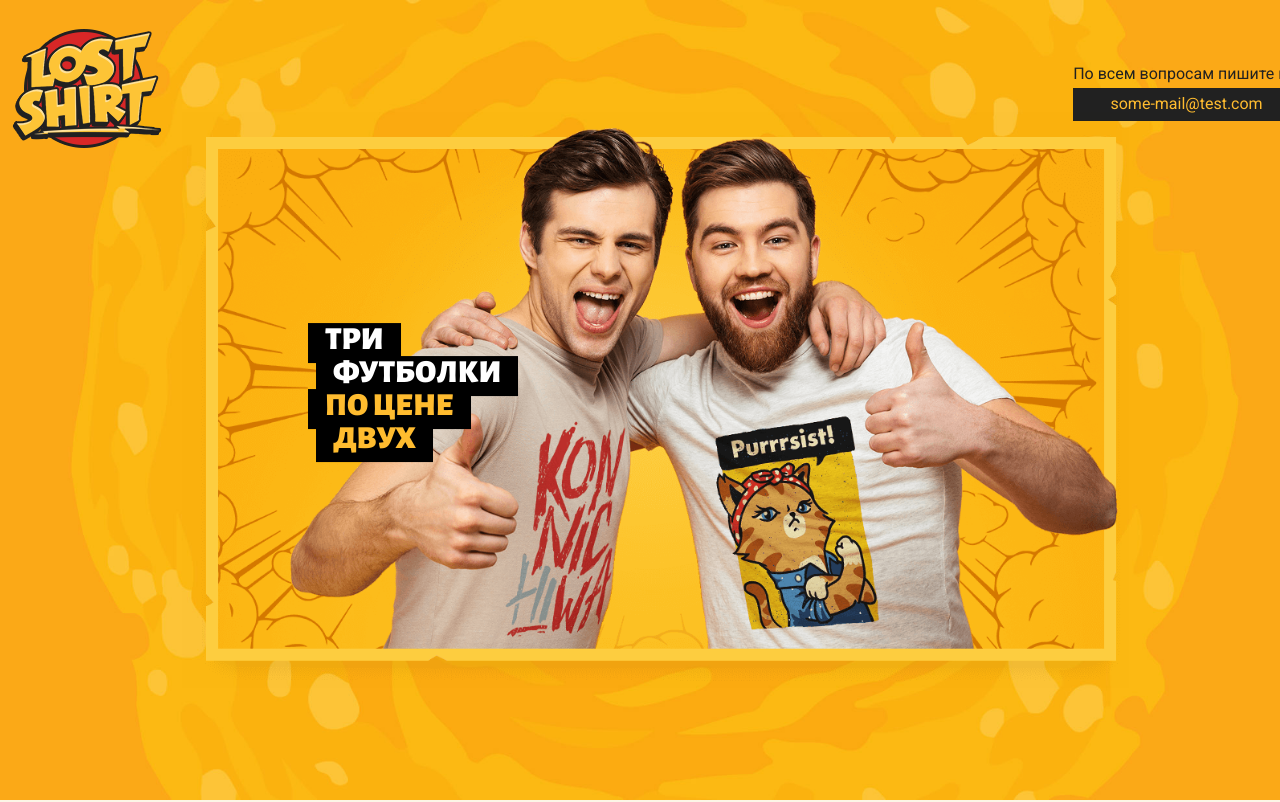
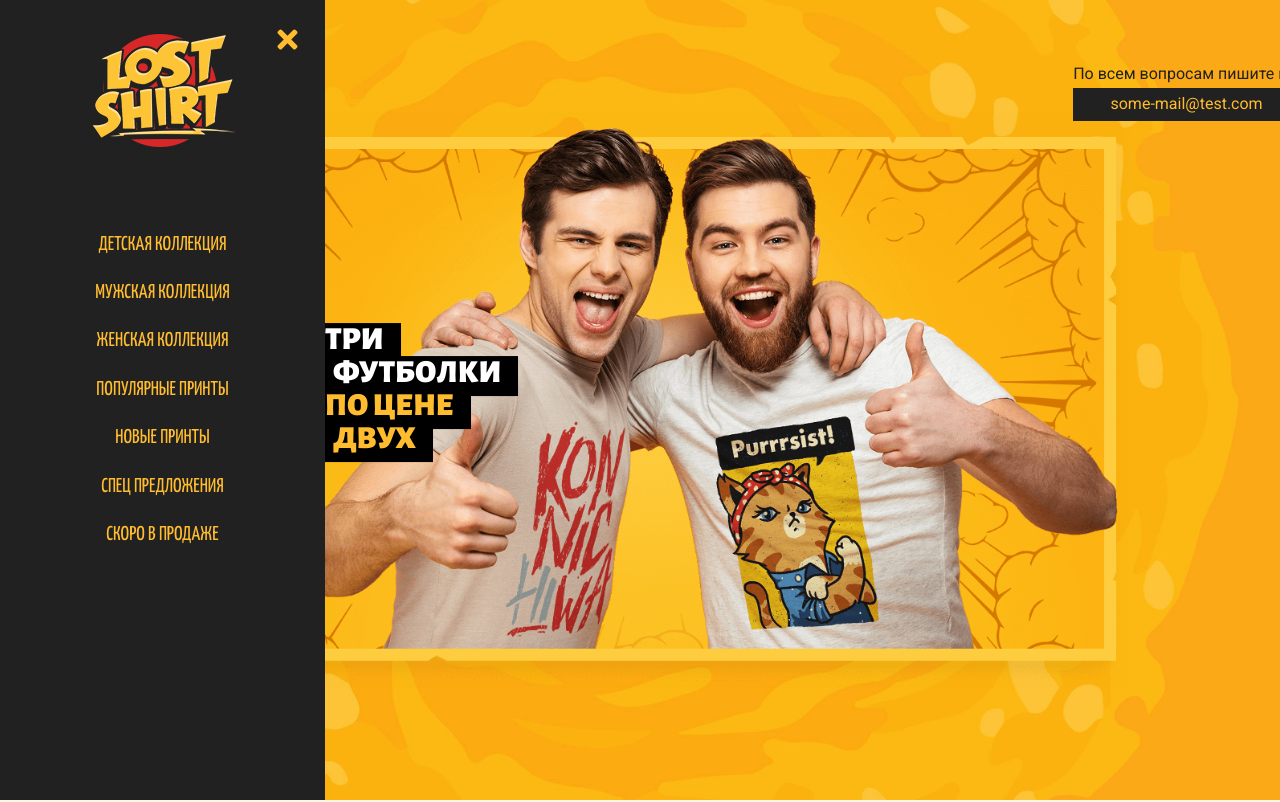
Before and after one commit to PavelKuz26/tShorst-shop, a plain HTML site: page index.html in a window 1280 px wide. Shown: the top 802 px of the page. Drawn offline with nearby package versions, Linux system fonts and the light colour scheme.

Commit message:
added sidebar section

```diff
--- a/css/style.css
+++ b/css/style.css
@@ -45,6 +45,67 @@ ul > li {
     background: url('../images/bg/hero.jpg') center center / cover no-repeat;
     margin-bottom: 130px;
 }
+.sidebar {
+    width: 75px;
+    position: absolute;
+    left: 0;
+    top: 0;
+    bottom: 0;
+    background: #212121;
+    box-sizing: border-box;
+    display: flex;
+    align-items: center;
+    justify-content: center;
+    flex-direction: column;
+}
+.sidebar__menu{
+    position: absolute;
+    left: -400px;
+}
+.sidebar--opened .sidebar__menu{
+    left: 0;
+    width: 100%;
+    text-align: center;
+}
+.sidebar__hamburger-icon{
+    width: 29px;
+    height: 29px;
+    fill: var(--yellow);
+}
+.sidebar__hamburger{
+    position: absolute;
+    top: 27px;
+    left: 50%;
+    transform: translate(-50%);
+}
+.sidebar--opened{
+    width: 325px;
+    padding: 0 3% 0 4%;
+}
+.sidebar--opened .sidebar__hamburger{
+    display: none;
+}
+.sidebar--opened .sidebar__header{
+    display: flex;
+}
+.sidebar__header{
+    position: absolute;
+    top: 29px;
+    left: 0;
+    right: 0;
+    display: none;
+    justify-content: center;
+}
+.sidebar__close-icon{
+    width: 29px;
+    height: 29px;
+    fill: var(--yellow);
+}
+.sidebar__close{
+    position: absolute;
+    top: -4px;
+    right: 23px;
+}
 .header{
     width: 1290px;
     margin: 0 auto;
@@ -73,6 +134,19 @@ ul > li {
     top: 50%;
     left: 50%;
     transform: translate(-50%, -50%);
+}
+.side-menu__item{
+    margin-bottom: 20px;
+}
+.side-menu__link{
+    font-size: 20px;
+    color: var(--yellow);
+    text-decoration: none;
+    text-transform: uppercase;
+    font-family: var(--titleFonts);
+}
+.side-menu__link:hover{
+    color: var(--red);
 }
 .fade-slider{
     width: 100%;
--- a/index.html
+++ b/index.html
@@ -38,6 +38,48 @@
                     </div>
                 </div>
             </div>
+            <aside class="sidebar sidebar--opened">
+                <a href="#" class="sidebar__hamburger">
+                    <svg class="sidebar__hamburger-icon">
+                        <use xlink:href="./images/icons-sprite.svg#bars"></use>
+                    </svg>
+                </a>
+                <div class="sidebar__header">
+                    <a href="#" class="logo">
+                        <img src="./images/content/logos/logo-main.png" alt="logo" class="logo__image">
+                    </a>
+                    <a href="#" class="sidebar__close">
+                        <svg class="sidebar__close-icon">
+                            <use xlink:href="./images/icons-sprite.svg#cross"></use>
+                        </svg>
+                    </a>
+                </div>
+                <nav class="side-menu sidebar__menu">
+                    <ul class="side-menu__list">
+                        <li class="side-menu__item">
+                            <a href="#" class="side-menu__link">детская коллекция</a>
+                        </li>
+                        <li class="side-menu__item">
+                            <a href="#" class="side-menu__link">мужская коллекция</a>
+                        </li>
+                        <li class="side-menu__item">
+                            <a href="#" class="side-menu__link">женская коллекция</a>
+                        </li>
+                        <li class="side-menu__item">
+                            <a href="#" class="side-menu__link">популярные принты</a>
+                        </li>
+                        <li class="side-menu__item">
+                            <a href="#" class="side-menu__link">новые принты</a>
+                        </li>
+                        <li class="side-menu__item">
+                            <a href="#" class="side-menu__link">спец предложения</a>
+                        </li>
+                        <li class="side-menu__item">
+                            <a href="#" class="side-menu__link">скоро в продаже</a>
+                        </li>
+                    </ul>
+                </nav>
+            </aside>
         </section>
         <section class="products">
             <div class="container">
```
